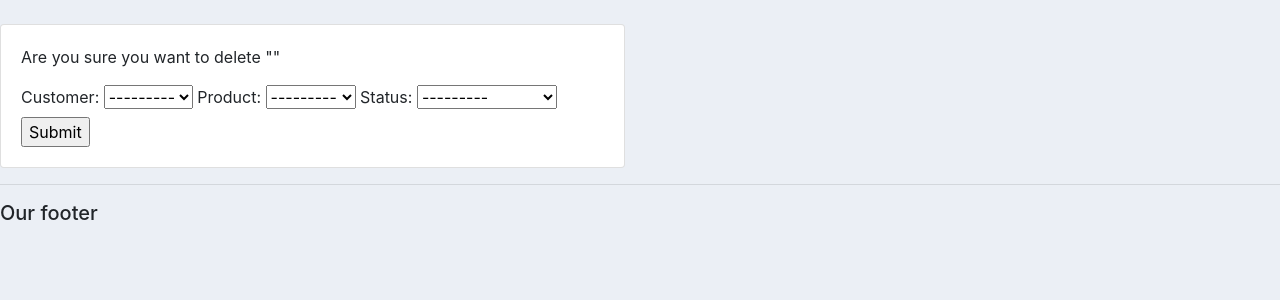
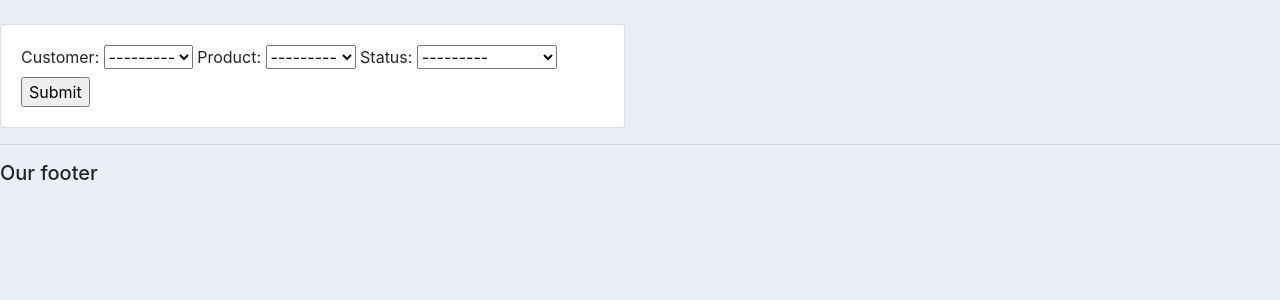
Before and after one commit to tanngo2510/Midterm-Lab-SE, a Django app: page /create_order/ in a window 1280 px wide. Shown: the part 56-356 px from the top of the page. Run offline with Django 4.2, Linux system fonts and the light colour scheme; data comes from the database, SQL or seed files in the repository.

Commit message:
delete redundant line

```diff
--- a/accounts/templates/accounts/order_form.html
+++ b/accounts/templates/accounts/order_form.html
@@ -6,7 +6,6 @@
 <div class="row">
     <div class="col-md-6">
         <div class="card card-body">
-            <p>Are you sure you want to delete "{{item}}"</p>
                 <form action="" method="POST">
                     {% csrf_token %}
                     {{form}}
```
